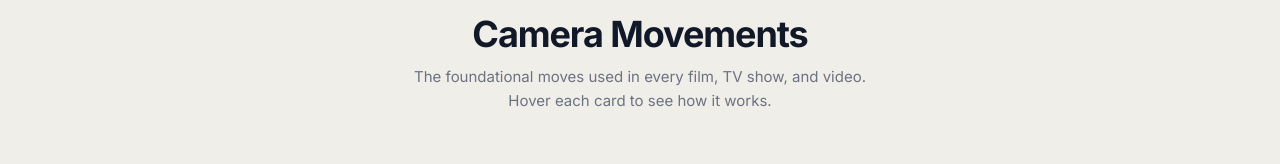
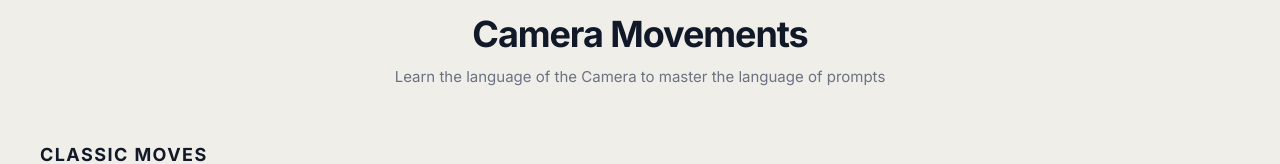
Before and after one commit to sakaarpuri/Cineworkflo, a React (Vite) app: page /camera-moves in a window 1280 px wide. Shown: the part 187-351 px from the top of the page. Built offline with nearby package versions, Linux system fonts and the light colour scheme; no server answers; the HTML template or start-up script is replaced by a standard one.

Commit message:
Update camera movements subheading copy

```diff
--- a/src/pages/CameraMovesPage.jsx
+++ b/src/pages/CameraMovesPage.jsx
@@ -246,9 +246,7 @@ export default function CameraMovesPage() {
           Camera Movements
         </h1>
         <p style={{ fontSize: 15, color: '#6B7280', lineHeight: 1.6 }}>
-          The foundational moves used in every film, TV show, and video.
-          <br />
-          Hover each card to see how it works.
+          Learn the language of the Camera to master the language of prompts
         </p>
       </div>
 
```
